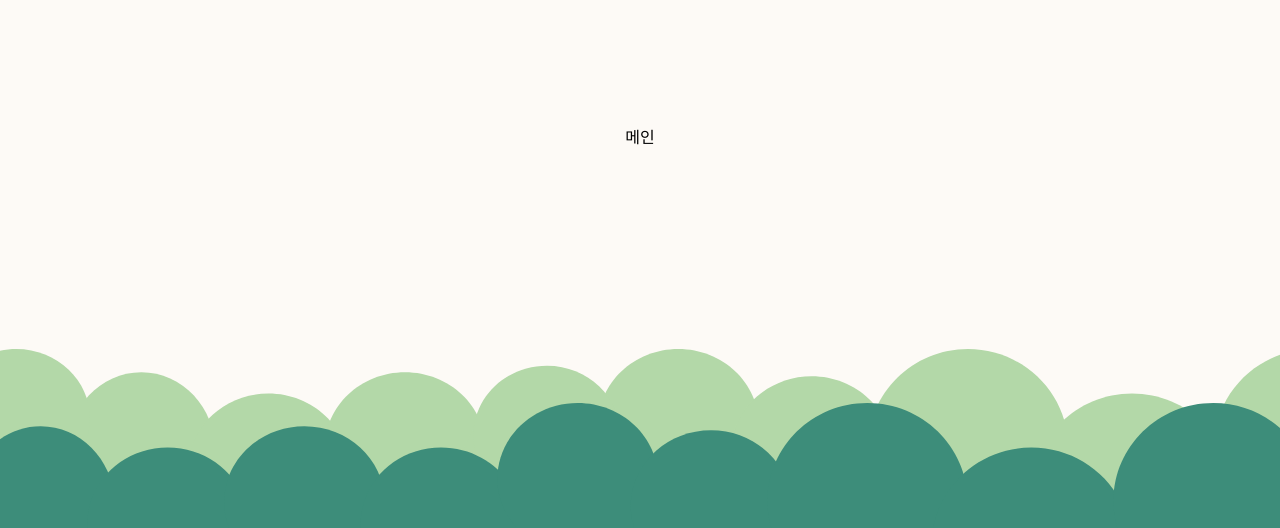
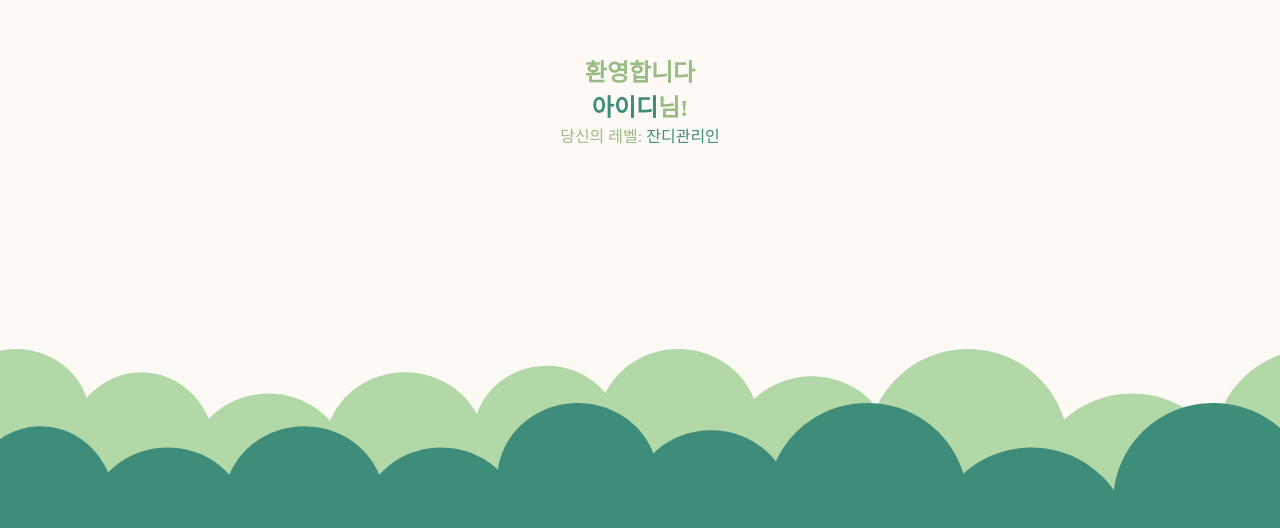
Before and after one commit to Lawn-Garden/Lawn-Garden-V1, a React (Vite) app in the folder frontend/lawn-garden/: page /main in a window 1280 px wide. Shown: the part 264-792 px from the top of the page. Built offline with nearby package versions, Linux system fonts and the light colour scheme.

Commit message:
design: 메인 글자 색 지정

```diff
--- a/frontend/lawn-garden/src/pages/Main.jsx
+++ b/frontend/lawn-garden/src/pages/Main.jsx
@@ -1,9 +1,25 @@
 import React from 'react'
+import styled from 'styled-components'
+import Wrapper from '@/styles/Wrapper'
 
+
+const HeaderText = styled.header`
+    color: #99BC85;
+    span {
+        color: #3D8D7A;
+    }
+`
 export default function Main() {
   return (
-    <div>
-      메인
-    </div>
+    <Wrapper>
+      <HeaderText>
+        <h2>환영합니다<br />
+        <span>아이디</span>님!</h2>
+        <p>당신의 레벨: <span>잔디관리인</span></p>
+      </HeaderText>
+      <section>
+
+      </section>
+    </Wrapper>
   )
 }
--- a/frontend/lawn-garden/src/styles/Wrapper.jsx
+++ b/frontend/lawn-garden/src/styles/Wrapper.jsx
@@ -6,6 +6,7 @@ const Wrapper = styled.main`
   display: flex;
   flex-direction: column;
   align-items: center;
+  text-align: center;
   margin-bottom: 9vh;
 `
 
```
